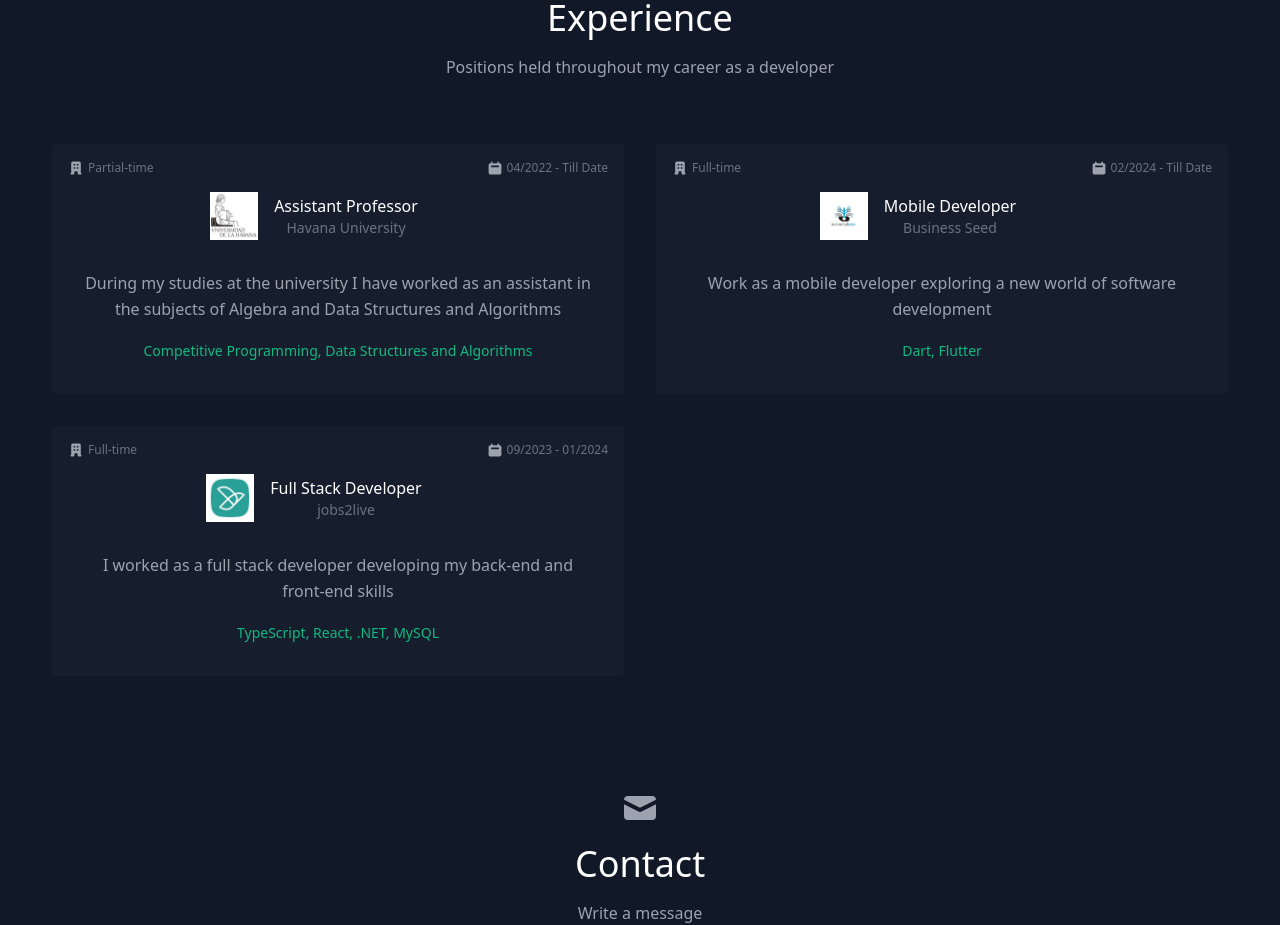
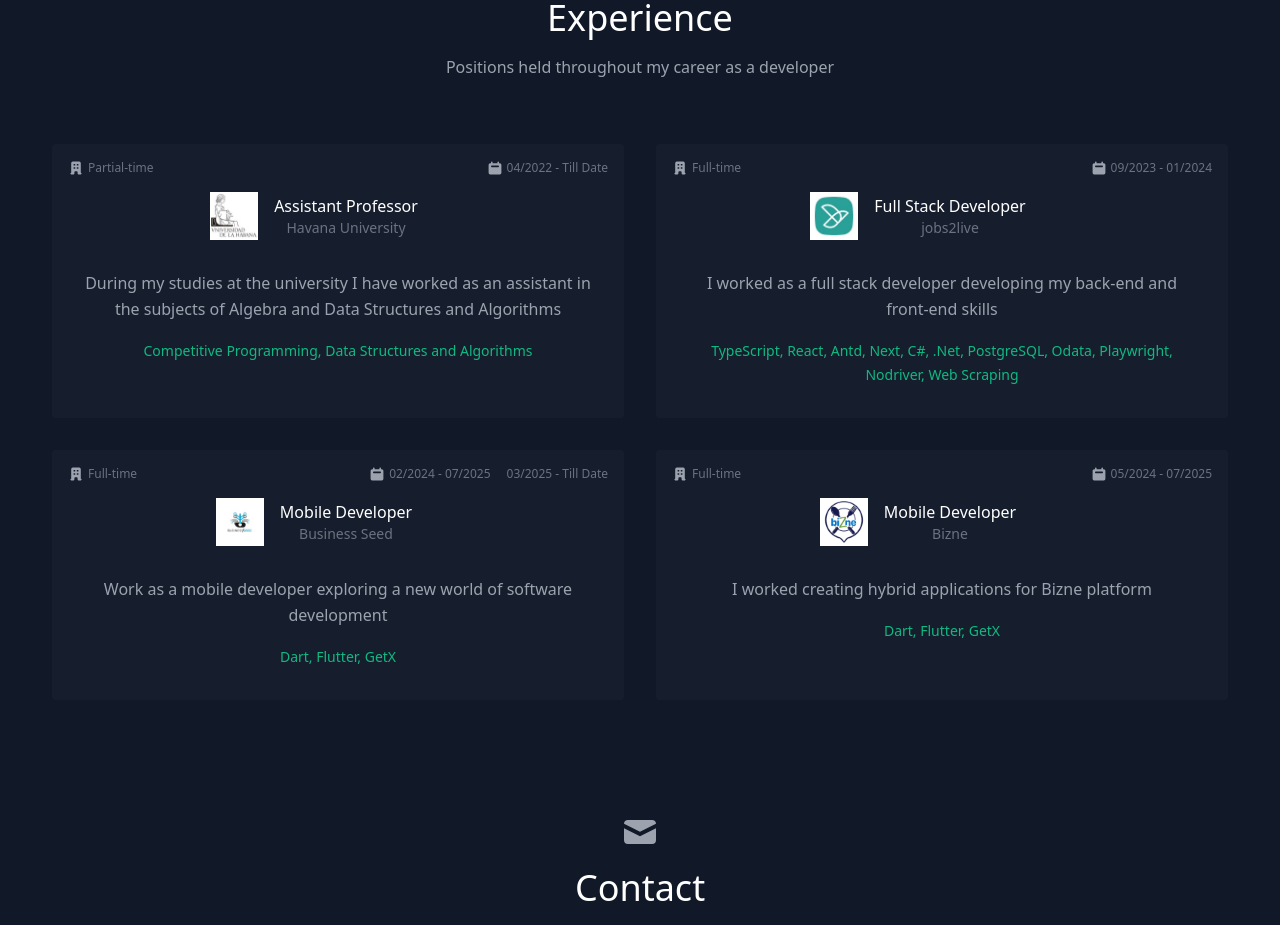
Before and after one commit to raudel25/my-portfolio, a React (Create React App) app: page / in a window 1280 px wide. Shown: the part 3240-4165 px from the top of the page. Built offline with nearby package versions, Linux system fonts and the light colour scheme.

Commit message:
update experience

```diff
--- a/src/components/Experience.js
+++ b/src/components/Experience.js
@@ -48,9 +48,14 @@ export default function Experience() {
               </div>
               <div className="flex absolute top-4 right-4 mt-4 mr-4">
                 <CalendarIcon className="w-4 h-4 inline-block mr-1" />
-                <span className="text-gray-500 text-xs">
-                  {item.startDate} - {item.endDate}
-                </span>
+                {item.dates.map((d, ind) => (
+                  <span key={ind} className="text-gray-500 text-xs">
+                    {d[0]} - {d[1]}
+                    {ind != item.dates.length - 1 && (
+                      <span className="h-8 w-px bg-gray-300 mx-2" />
+                    )}
+                  </span>
+                ))}
               </div>
               <div className="flex absolute top-4 left-4 mt-4 ml-4">
                 <OfficeBuildingIcon className="w-4 h-4 inline-block mr-1" />
--- a/src/data.js
+++ b/src/data.js
@@ -74,10 +74,31 @@ export const experience = [
     image: "uh_logo.jpg",
     name: "Assistant Professor",
     company: "Havana University",
-    startDate: "04/2022",
-    endDate: "Till Date",
+    dates: [["04/2022", "Till Date"]],
     type: "Partial-time",
     skills: ["Competitive Programming", "Data Structures and Algorithms"],
+  },
+  {
+    quote:
+      "I worked as a full stack developer developing my back-end and front-end skills",
+    image: "./jobs2live_logo.jpg",
+    name: "Full Stack Developer",
+    company: "jobs2live",
+    dates: [["09/2023", "01/2024"]],
+    type: "Full-time",
+    skills: [
+      "TypeScript",
+      "React",
+      "Antd",
+      "Next",
+      "C#",
+      ".Net",
+      "PostgreSQL",
+      "Odata",
+      "Playwright",
+      "Nodriver",
+      "Web Scraping",
+    ],
   },
   {
     quote:
@@ -85,21 +106,21 @@ export const experience = [
     image: "business_seed_logo.jpg",
     name: "Mobile Developer",
     company: "Business Seed",
-    startDate: "02/2024",
-    endDate: "Till Date",
+    dates: [
+      ["02/2024", "07/2025"],
+      ["03/2025", "Till Date"],
+    ],
     type: "Full-time",
-    skills: ["Dart", "Flutter"],
+    skills: ["Dart", "Flutter", "GetX"],
   },
   {
-    quote:
-      "I worked as a full stack developer developing my back-end and front-end skills",
-    image: "./jobs2live_logo.jpg",
-    name: "Full Stack Developer",
-    company: "jobs2live",
-    startDate: "09/2023",
-    endDate: "01/2024",
+    quote: "I worked creating hybrid applications for Bizne platform",
+    image: "bizne.jpg",
+    name: "Mobile Developer",
+    company: "Bizne",
+    dates: [["05/2024", "07/2025"]],
     type: "Full-time",
-    skills: ["TypeScript", "React", ".NET", "MySQL"],
+    skills: ["Dart", "Flutter", "GetX"],
   },
 ];
 
```
Also changed, not shown: public/bizne.jpg (added).
